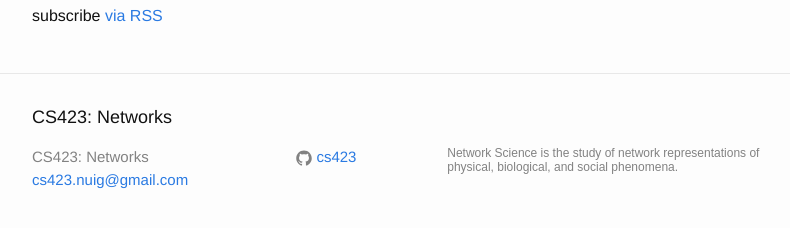
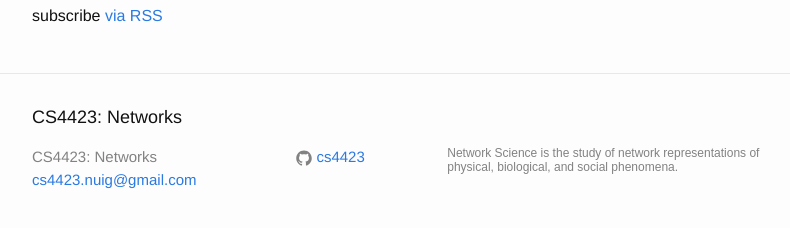
Before and after one commit to starktech23/cs4423.github.io, a Jekyll site: the page built from index.html, in a window 1280 px wide and 900 px high, scrolled down 1464 px. Shown: the part 649-877 px from the top of the window, without its empty margins (238-1028 px from the left). Built offline with Jekyll 4.4.1, drawn with Linux system fonts in a browser that asks for light colours; a script that is not in the unit is left out; some of the changed text lies outside the part shown.

Commit message:
updated course code

```diff
--- a/_config.yml
+++ b/_config.yml
@@ -1,14 +1,14 @@
 # Site settings
-title: "CS423: Networks"
-email: cs423.nuig@gmail.com
+title: "CS4423: Networks"
+email: cs4423.nuig@gmail.com
 description: > # this means to ignore newlines until "baseurl:"
   Network Science is the study of network representations of physical,
   biological, and social phenomena.
 baseurl: "" # the subpath of your site, e.g. /blog/
-url: "http://cs423.github.io" # the base hostname & protocol for your site
+url: "http://cs4423.github.io" # the base hostname & protocol for your site
 #twitter_username: jekyllrb
-github_username:  cs423
-disqus: cs423
+github_username:  cs4423
+disqus: cs4423
 google_analytics: UA-72475442-1
 
 # permalinks
```
